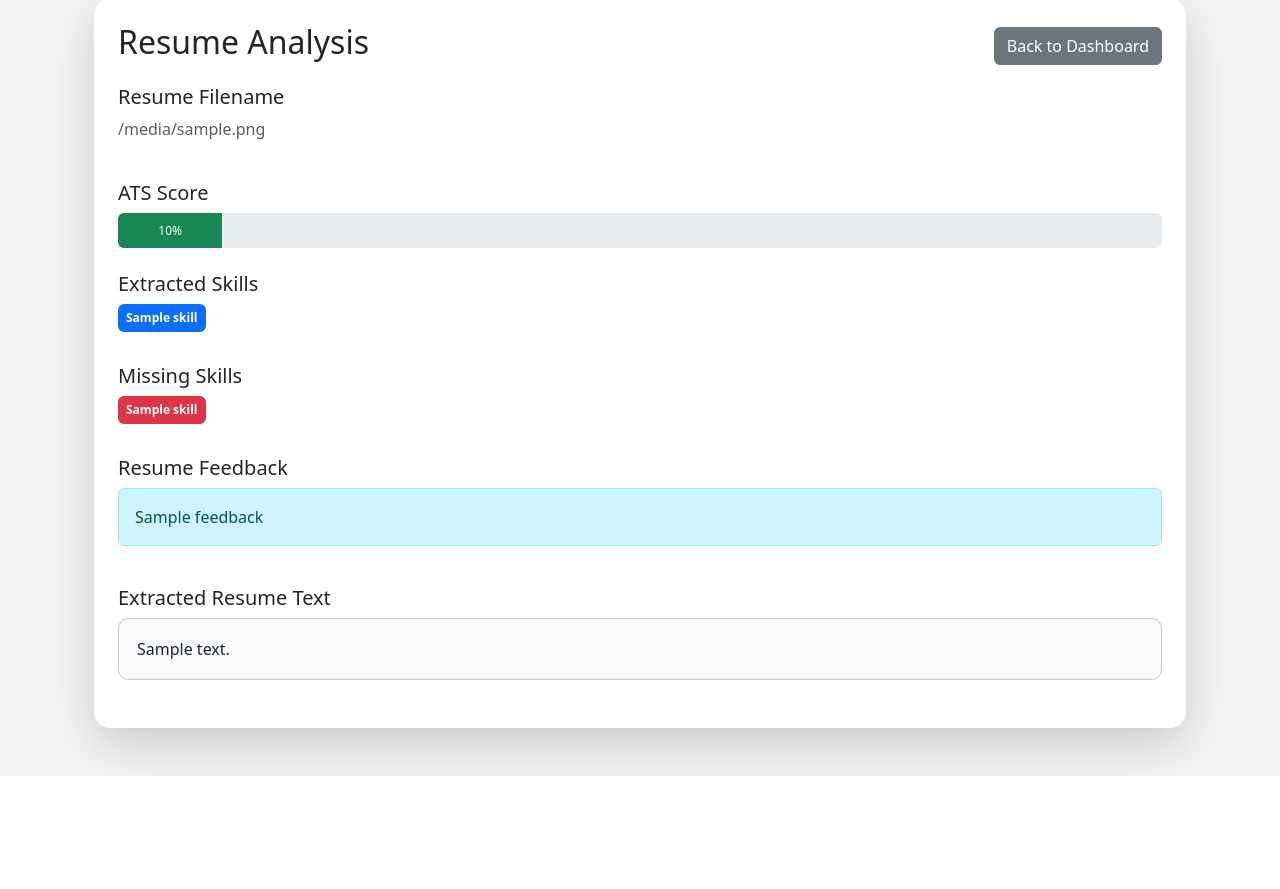
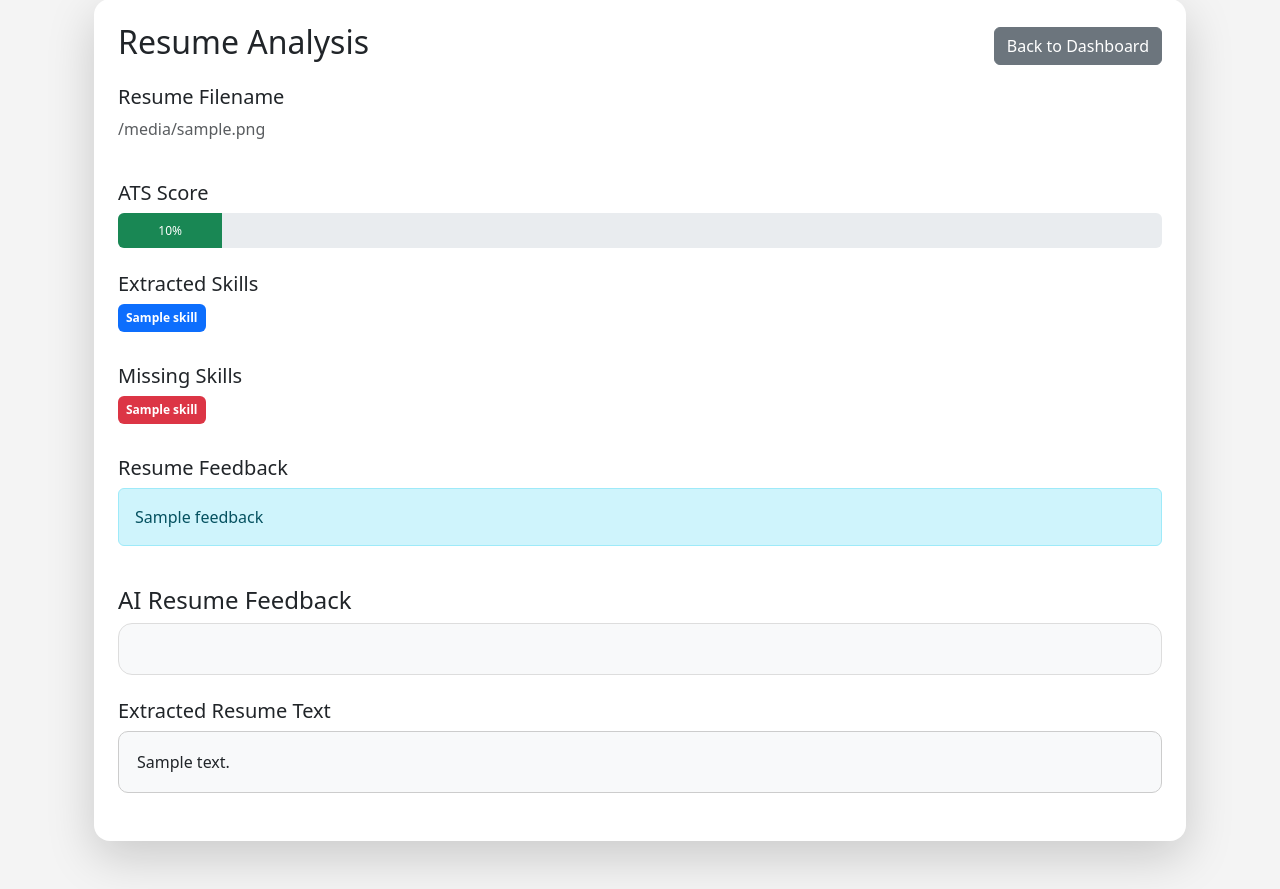
Before and after one commit to AmeyDhuri/ai_resume_analyzer, a Flask app: template app/templates/resume_analysis.html in a window 1280 px wide. Shown: the part 105-994 px from the top of the page. Before the commit the page ends 881 px from the top, so only its background shows below. Run offline with Flask 3, Linux system fonts and the light colour scheme; the template is opened without the code that fills it: most values are stand-ins (such as "Sample title", 1, 10 or a date in 2020).

Commit message:
Implement AI feedback with local LLM

```diff
--- a/app/config.py
+++ b/app/config.py
@@ -7,3 +7,4 @@ class Config:
     UPLOAD_FOLDER = "uploads"
     MAX_CONTENT_LENGTH = 16 * 1024 *1024
     SQLALCHEMY_TRACK_MODIFICATIONS = False
+    OPENAI_API_KEY= os.getenv("OPENAI_API_KEY")
--- a/app/static/style.css
+++ b/app/static/style.css
@@ -13,3 +13,38 @@ body {
 .btn-success:hover {
     transform: scale(1.05);
 }
+
+.ai-feedback {
+
+    background-color: #f8f9fa;
+
+    padding: 25px;
+
+    border-radius: 14px;
+
+    border: 1px solid #ddd;
+}
+
+
+.feedback-heading {
+
+    margin-top: 30px;
+
+    margin-bottom: 18px;
+
+    font-weight: 700;
+
+    color: #212529;
+}
+
+
+.feedback-point {
+
+    margin-bottom: 16px;
+
+    line-height: 1.8;
+
+    font-size: 15px;
+
+    color: #495057;
+}
--- a/app/templates/resume_analysis.html
+++ b/app/templates/resume_analysis.html
@@ -140,6 +140,35 @@ Resume Analysis
 
         </div>
 
+            <div class="mb-4">
+
+                <h4>
+                    AI Resume Feedback
+                </h4>
+
+                <div class="ai-feedback">
+
+                    {% for line in result.ai_feedback.split('\n') %}
+
+                        {% if line.startswith('##') %}
+
+                            <h5 class="feedback-heading">
+                                {{ line.replace('##', '').strip() }}
+                            </h5>
+
+                        {% elif line.startswith('-') %}
+
+                            <p class="feedback-point">
+                                {{ line.replace('-', '•').strip() }}
+                            </p>
+
+                        {% endif %}
+
+                    {% endfor %}
+
+                </div>
+
+            </div>
 
         <div class="mb-4">
 
```
Also changed, not shown: app/ai/service.py (added, +40 -0 lines), app/resume/service.py (+10 -2 lines).
